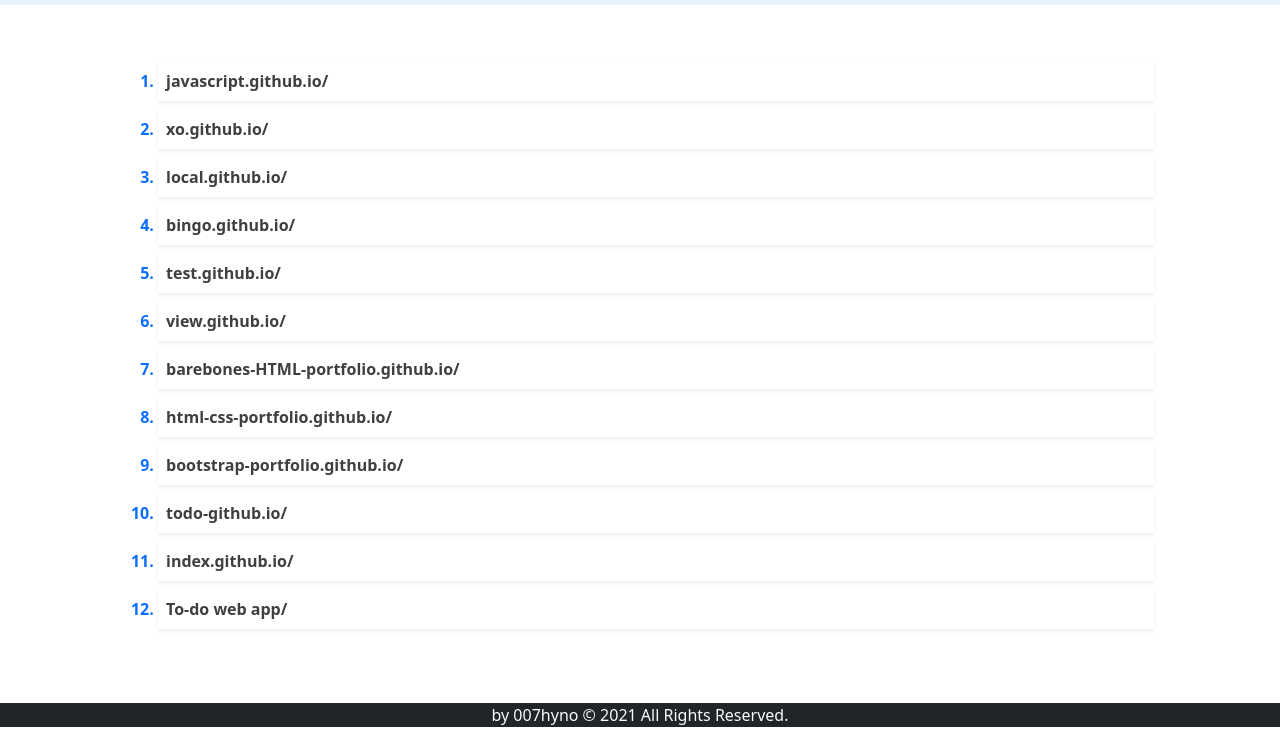
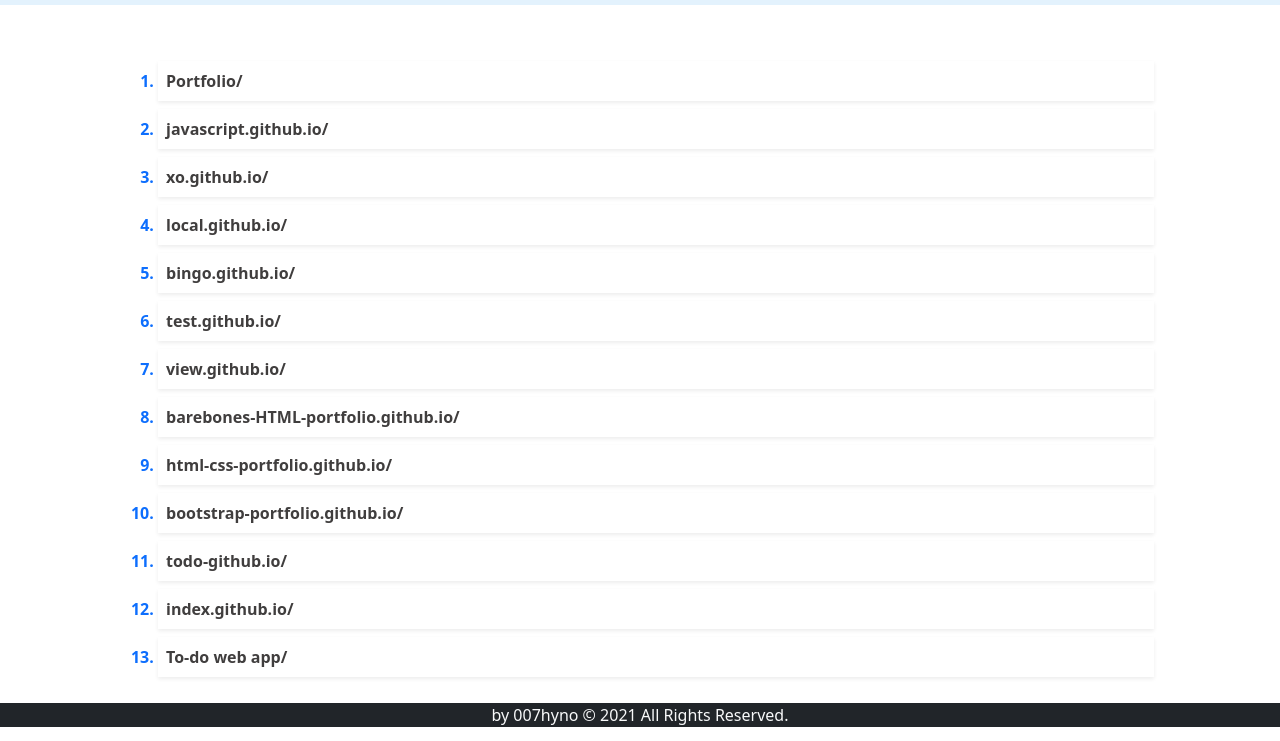
Before and after one commit to 007hyno/index.github.io, a plain HTML site: page index.html in a window 1280 px wide. Shown: the part 73-814 px from the top of the page. Drawn offline with nearby package versions, Linux system fonts and the light colour scheme.

Commit message:
Updated personal website link

```diff
--- a/index.html
+++ b/index.html
@@ -40,6 +40,7 @@ li:hover{
 
         <div class="container p-5 lis">
           <ol>
+            <li class="p-2 m-2 shadow-sm text-primary lin "><a target="_blank" href="https://007hyno.github.io/Parasrawat.github.io/">Portfolio/</a></li>
             <li class="p-2 m-2 shadow-sm text-primary lin "><a target="_blank" href="https://007hyno.github.io/javascript.github.io/">javascript.github.io/</a></li>
             <li class="p-2 m-2 shadow-sm text-primary lin "><a target="_blank" href="https://007hyno.github.io/xo.github.io/">xo.github.io/</a></li>
             <li class="p-2 m-2 shadow-sm text-primary lin "><a target="_blank" href="https://007hyno.github.io/local.github.io/">local.github.io/</a></li>
```
